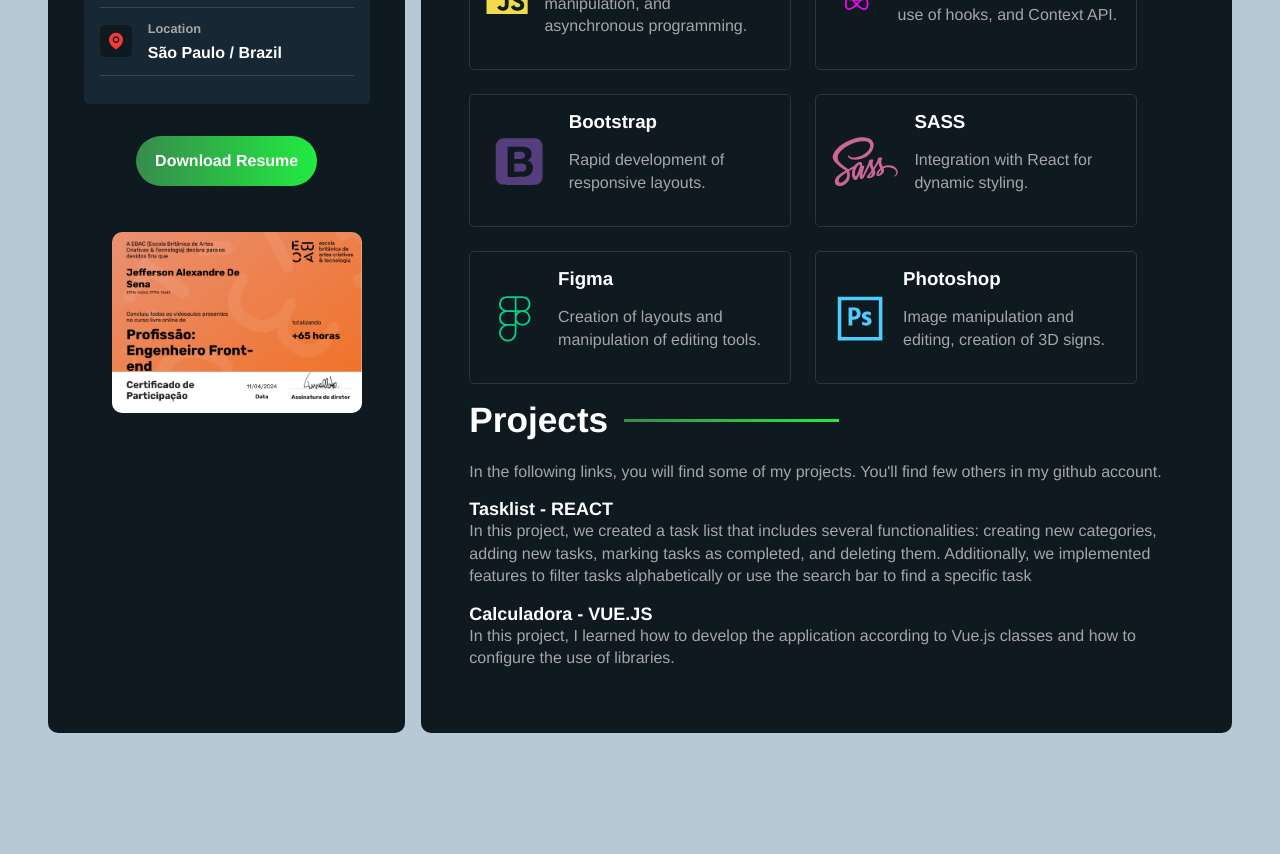
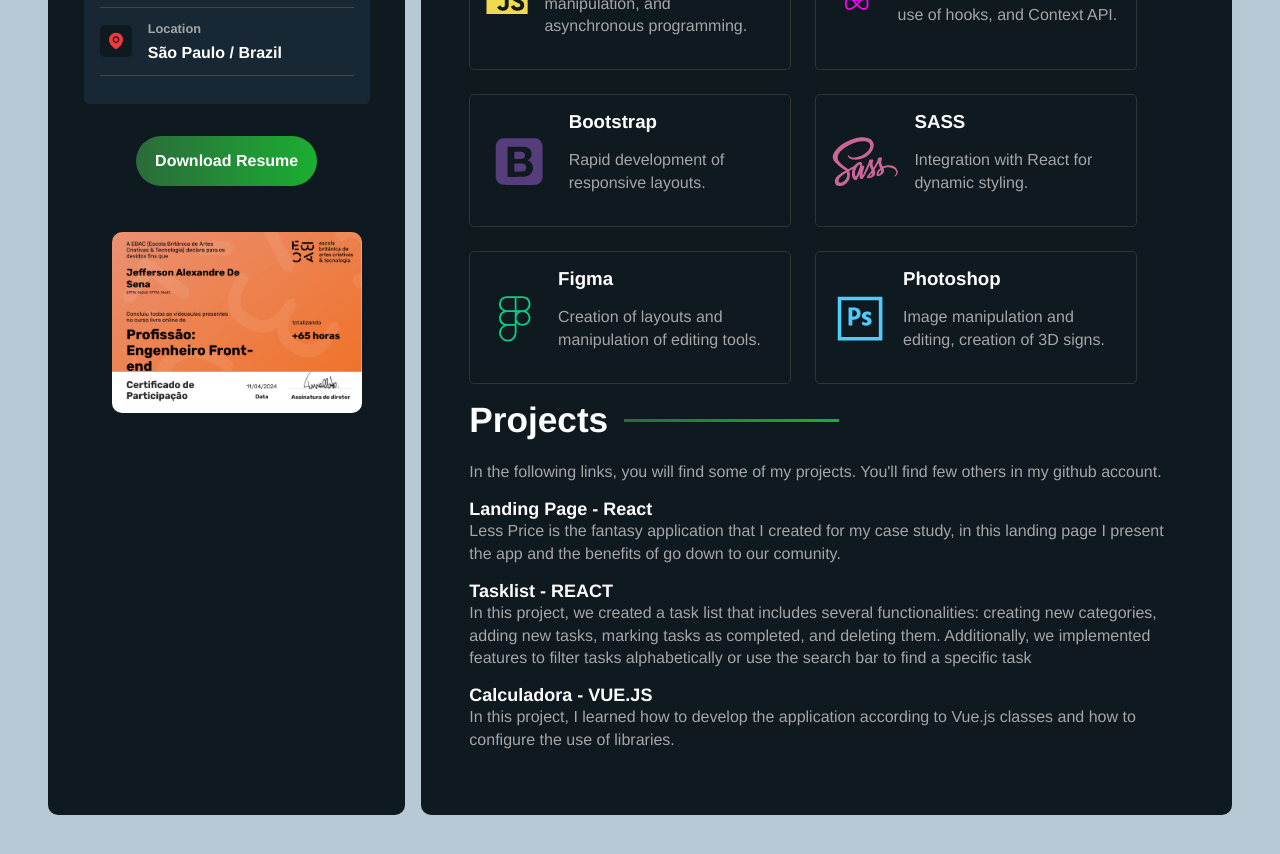
Before and after one commit to thefriendjeff/portfolio_react_sass, a React (Vite) app: page / in a window 1280 px wide. Shown: the part 820-1674 px from the top of the page. Before the commit the page ends 1601 px from the top, so only its background shows below. Built offline with nearby package versions, Linux system fonts and the light colour scheme.

Commit message:
Incluindo novo projeto react

```diff
--- a/src/components/ProjectsContainer.jsx
+++ b/src/components/ProjectsContainer.jsx
@@ -9,6 +9,10 @@
             In the following links, you will find some of my projects. You'll find few others in my github account.
             </p>
             <div className="links-container">
+                <div>
+                    <a  href="https://less-price.vercel.app/" target="_blank">Landing Page - React</a>
+                    <p>Less Price is the fantasy application that I created for my case study, in this landing page I present the app and the benefits of go down to our comunity.</p>
+                </div>
                 <div>
                     <a  href="https://takslist-react.vercel.app/" target="_blank">Tasklist - REACT</a>
                     <p>In this project, we created a task list that includes several functionalities: creating new categories, adding new tasks, marking tasks as completed, and deleting them. Additionally, we implemented features to filter tasks alphabetically or use the search bar to find a specific task </p>
--- a/src/style/variables.sass
+++ b/src/style/variables.sass
@@ -6,4 +6,4 @@
 $bg-color-secondary: #1d3240a2
 $container-border-radius: 10px
 $card-border-radius: 5px
-$gradient: linear-gradient(90deg, #378c4c 0%, #22eb41 100%)
+$gradient: linear-gradient(90deg, #2b6b3b 0%, #1bae31 100%)
```
